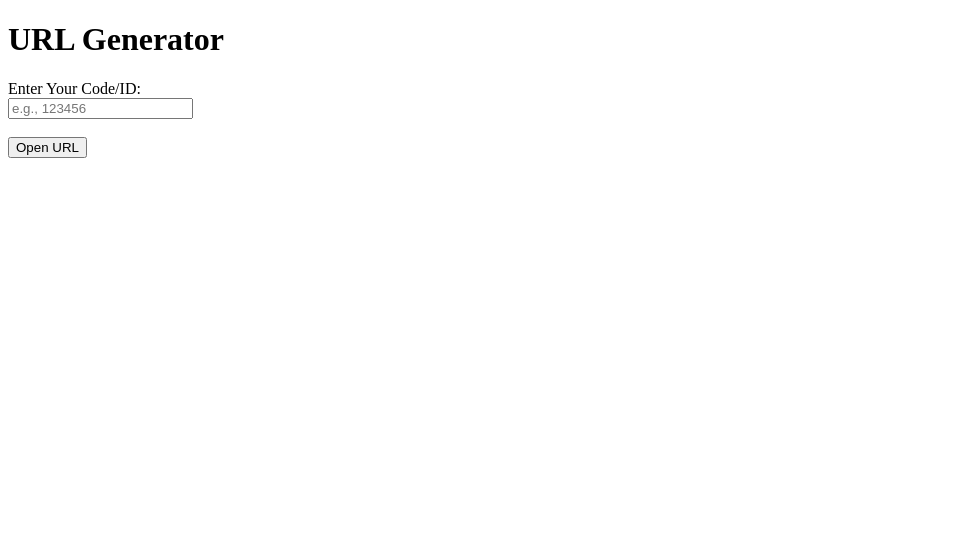
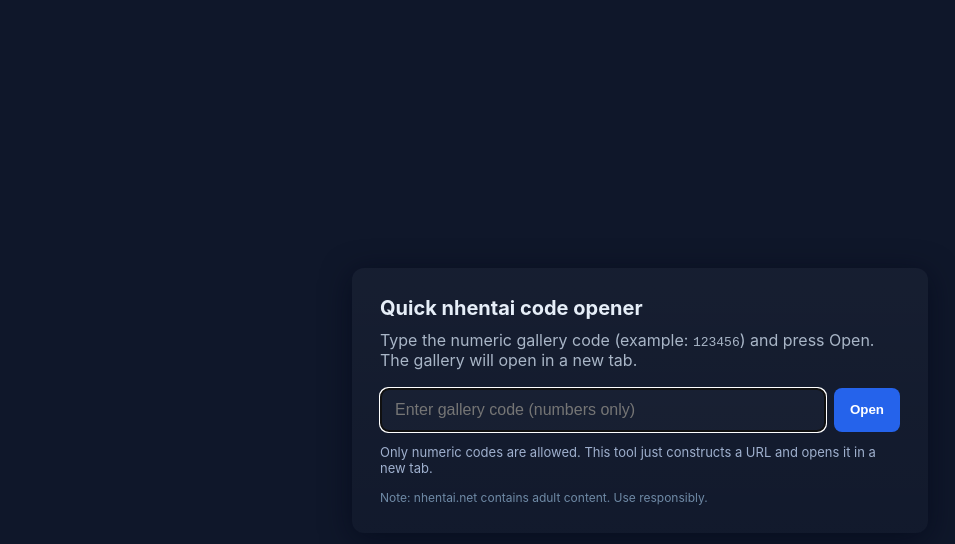
Before and after one commit to markhdd2007-ai/markhdd2007-ai.github.io, a plain HTML site: page index.html in a window 1280 px wide. Shown: the whole page, without its empty margins (0-955 px from the left). Drawn offline with Linux system fonts and the light colour scheme.

Commit message:
Update index.html

```diff
--- a/index.html
+++ b/index.html
@@ -1,31 +1,69 @@
-<!DOCTYPE html>
-<html>
+<!doctype html>
+
+<html lang="en">
 <head>
-    <title>Simple URL Opener</title>
+  <meta charset="utf-8" />
+  <meta name="viewport" content="width=device-width,initial-scale=1" />
+  <title>nhentai - Quick Code Opener</title>
+  <style>
+    :root{font-family:Inter,system-ui,Arial,Helvetica,sans-serif}
+    body{display:flex;align-items:center;justify-content:center;min-height:100vh;margin:0;background:#0f172a;color:#e6eef8}
+    .card{width:100%;max-width:520px;padding:28px;border-radius:12px;background:linear-gradient(180deg,rgba(255,255,255,0.03),rgba(255,255,255,0.01));box-shadow:0 6px 30px rgba(2,6,23,0.6)}
+    h1{margin:0 0 10px;font-size:20px}
+    p{margin:0 0 18px;color:#a9b6c7}
+    .row{display:flex;gap:8px}
+    input[type="text"]{flex:1;padding:12px 14px;border-radius:8px;border:1px solid rgba(255,255,255,0.06);background:rgba(255,255,255,0.02);color:inherit;font-size:16px}
+    button{padding:12px 16px;border-radius:8px;border:0;background:#2563eb;color:white;font-weight:600;cursor:pointer}
+    .hint{margin-top:12px;color:#9fb0ce;font-size:13px}
+    .error{color:#ffb4b4;margin-top:10px}
+    footer{margin-top:14px;font-size:12px;color:#6f8aa6}
+  </style>
 </head>
 <body>
+  <main class="card">
+    <h1>Quick nhentai code opener</h1>
+    <p>Type the numeric gallery code (example: <code>123456</code>) and press Open. The gallery will open in a new tab.</p><div class="row">
+  <input id="codeInput" type="text" inputmode="numeric" pattern="[0-9]*" placeholder="Enter gallery code (numbers only)" autofocus />
+  <button id="openBtn">Open</button>
+</div>
 
-    <h1>URL Generator</h1>
+<div class="hint">Only numeric codes are allowed. This tool just constructs a URL and opens it in a new tab.</div>
+<div id="msg" class="error" aria-live="polite"></div>
 
-    <label for="codeInput">Enter Your Code/ID:</label><br>
-    <input type="text" id="codeInput" placeholder="e.g., 123456"><br><br>
+<footer>Note: nhentai.net contains adult content. Use responsibly.</footer>
 
-    <button onclick="openNewTab()">Open URL</button>
+  </main>  <script>
+    const input = document.getElementById('codeInput');
+    const btn = document.getElementById('openBtn');
+    const msg = document.getElementById('msg');
 
-    <script>
-        function openNewTab() {
-            // **Important:** Replace 'https://example.com/item/' with your desired **safe and non-explicit** base URL.
-            const baseURL = 'https://nhentai.net/g/';
-            const code = document.getElementById('codeInput').value;
+    function clearMsg(){ msg.textContent = ''; }
 
-            if (code) {
-                const finalURL = baseURL + code;
-                window.open(finalURL, '_blank');
-            } else {
-                alert('Please enter a code.');
-            }
-        }
-    </script>
+    function openGallery(){
+      clearMsg();
+      const raw = input.value.trim();
+      if(!raw){ msg.textContent = 'Please enter a code.'; return; }
 
-</body>
+      // Accept only digits (common for nhentai gallery codes)
+      const match = raw.match(/^\d+$/);
+      if(!match){ msg.textContent = 'Invalid code — only numbers are allowed.'; return; }
+
+      const code = match[0];
+      const url = `https://nhentai.net/g/${encodeURIComponent(code)}/`;
+
+      // Open in a new tab and disassociate for safety
+      const newWin = window.open(url, '_blank', 'noopener,noreferrer');
+      if(!newWin){ msg.textContent = 'Blocked popup. Please allow popups for this page.'; }
+      else newWin.opener = null;
+
+      // optionally clear the field
+      // input.value = '';
+    }
+
+    btn.addEventListener('click', openGallery);
+    input.addEventListener('keydown', (e)=>{ if(e.key === 'Enter') openGallery(); });
+
+    // small UX: remove error when typing
+    input.addEventListener('input', clearMsg);
+  </script></body>
 </html>
```
